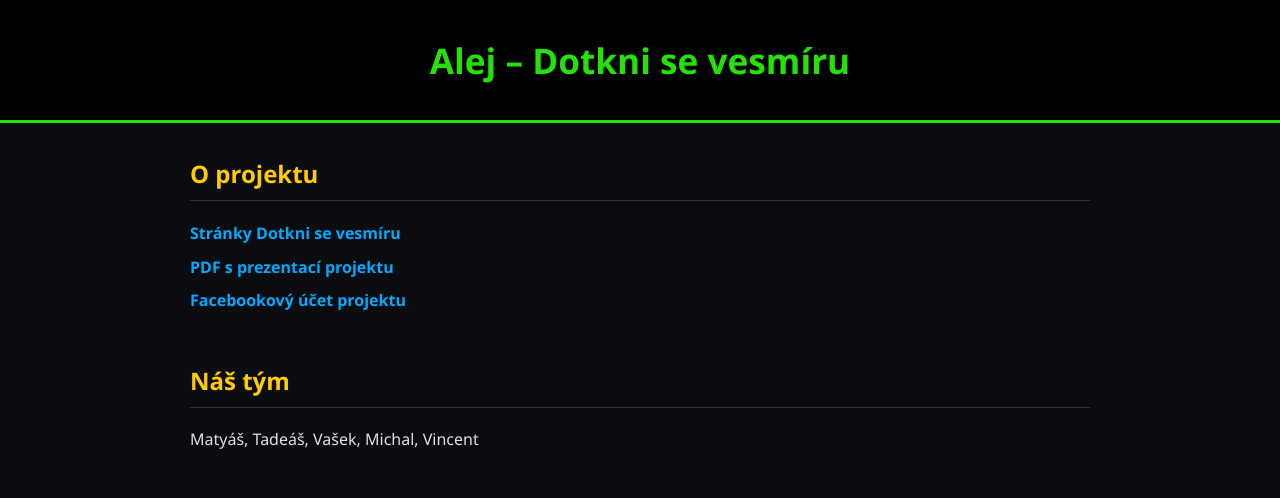
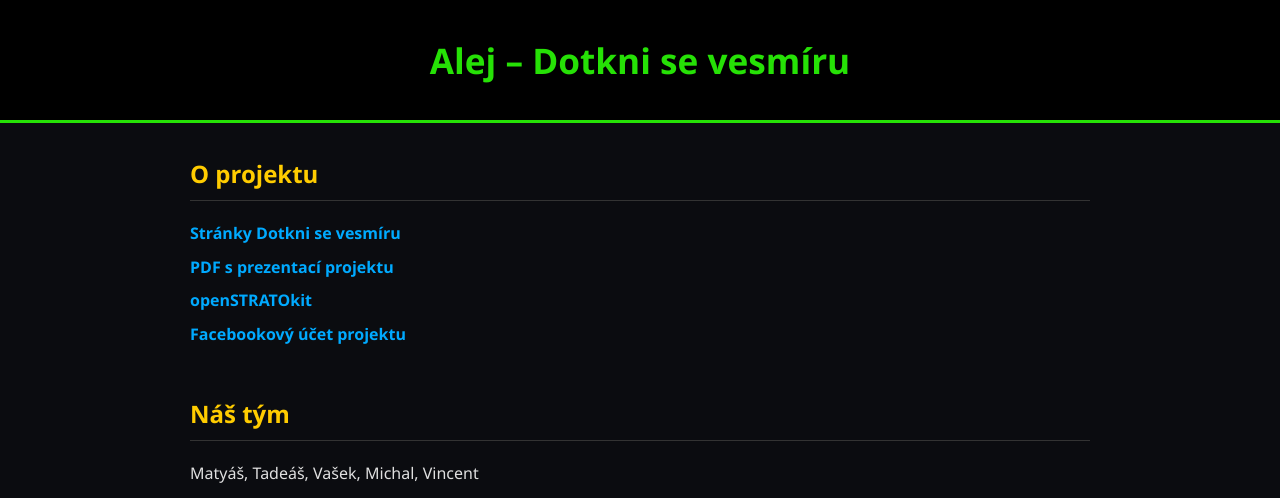
Before and after one commit to alejhub/dotkni-se-vesmiru, a plain HTML site: page index.html in a window 1280 px wide. Shown: the top 498 px of the page. Drawn offline with Linux system fonts and the light colour scheme.

Commit message:
přidání odkazu

```diff
--- a/index.html
+++ b/index.html
@@ -71,6 +71,7 @@
       <h2>O projektu</h2>
       <a href="https://dotknisevesmiru.cz" target="_blank">Stránky Dotkni se vesmíru</a>
       <a href="https://dotknisevesmiru.cz/wp-content/uploads/2025/05/DOTKNI_SE_VESMIRU_prezentace_2025.pdf">PDF s prezentací projektu</a>
+      <a href="https://git.ok1kvk.cz/RAJlab/openSTRATOkit">openSTRATOkit</a>
       <a href="https://www.facebook.com/dotknisevesmiru.cz/">Facebookový účet projektu</a>
     </section>
 
```
